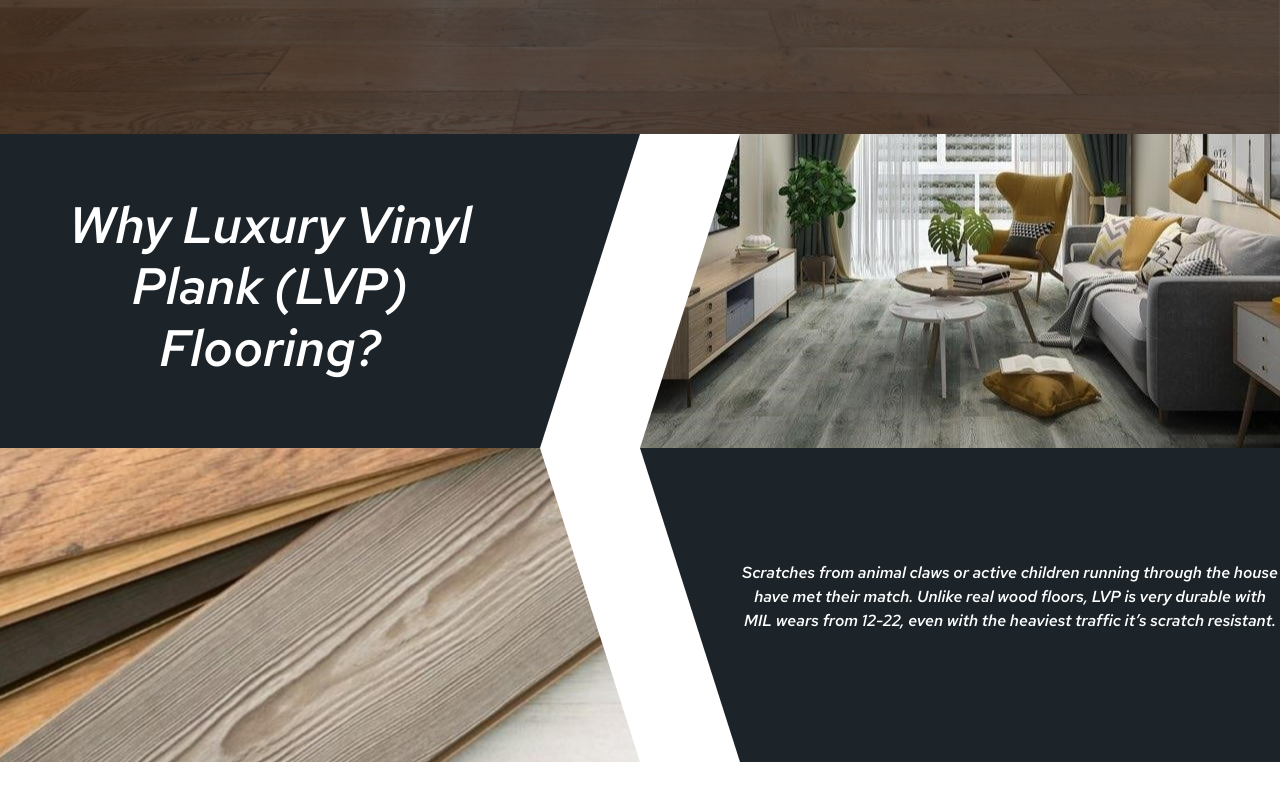
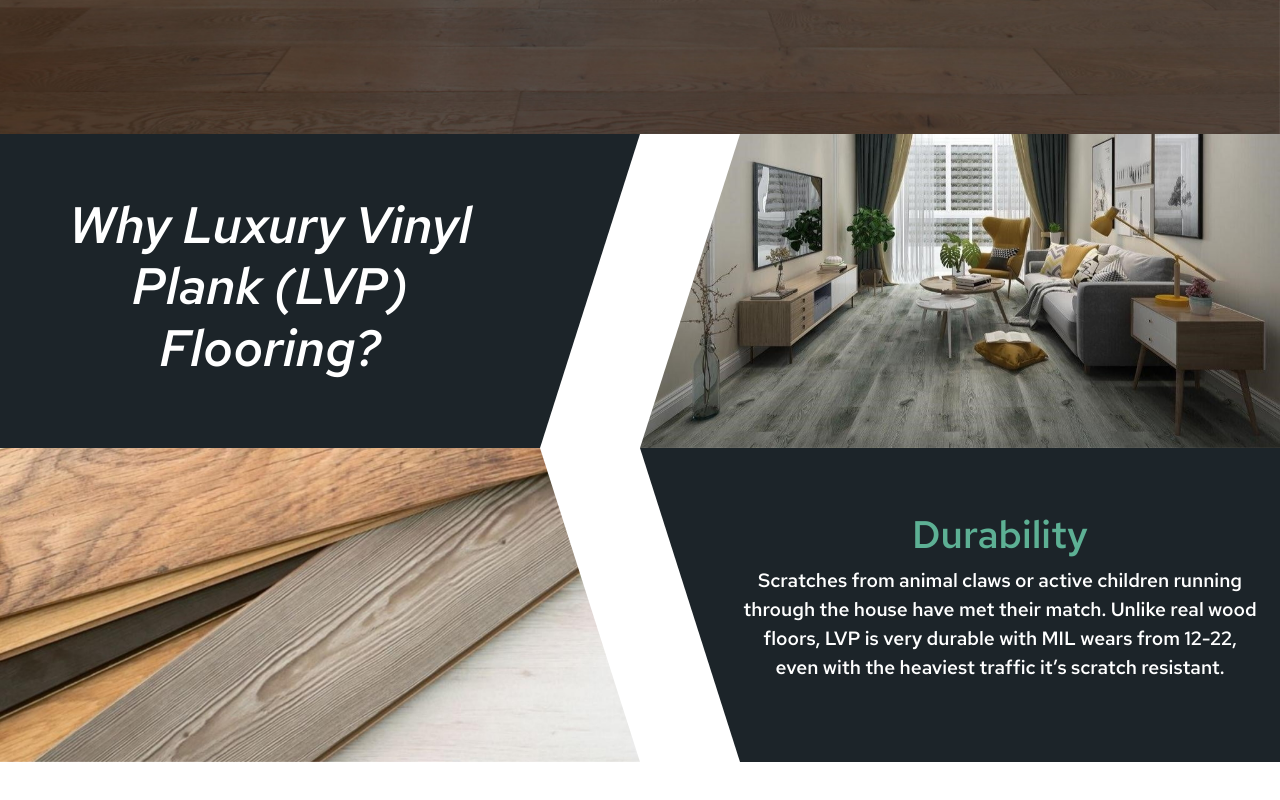
Before and after one commit to rmbass3/overstock_app, a React (Create React App) app: page / in a window 1280 px wide. Shown: the part 866-1666 px from the top of the page. Built offline with nearby package versions, Linux system fonts and the light colour scheme.

Commit message:
Parallax and animations

```diff
--- a/src/App.css
+++ b/src/App.css
@@ -182,21 +182,29 @@
 
 .home-trans1 .trans1-text {
   color: white;
-  font-family: RedHatItalics;
+  font-family: RedHatMedium;
   text-align: center;
+  font-size: clamp(15px, 1.5vw, 30px);
+  padding-right: 20px;
 }
 
-
+.home-trans1 .trans1-title-text {
+  color: var(--logo-color);
+  font-family: RedHatMedium;
+  text-align: center;
+  font-size: clamp(30px, 3vw, 60px);
+  padding-right: 20px;
+}
 
 .home-trans1 .trans1-img-right-container {
-  background-image: url("../src/imgs/trans1-img-right.jpg");
+  /* background-image: url("../src/imgs/trans1-img-right.jpg"); */
+  /* background-repeat: no-repeat;
+  background-position: center;
+  height: 314px; */
 }
 
 .home-trans1 .trans1-img-left-container {
   background-image: url("../src/imgs/trans1-img-left.jpg");
-}
-
-.home-trans1 .trans1-img-right-container, .home-trans1 .trans1-img-left-container {
   background-repeat: no-repeat;
   background-position: center;
   height: 314px;
@@ -208,6 +216,8 @@
   border-style: solid;
   border-width: 314px 100px 0 0;
   border-color: #ffffff transparent transparent transparent;
+  position: relative;
+  z-index: 3;
 }
 
 .triangle-right-bottom {
@@ -218,7 +228,7 @@
   border-color: transparent transparent #ffffff transparent;
   line-height: 0px;
   position: relative;
-  z-index: 1;
+  z-index: 3;
   margin-left: auto;
 }
 
@@ -229,6 +239,8 @@
   border-width: 0 100px 314px 0;
   border-color: transparent #ffffff transparent transparent;
   margin-left: auto;
+  position: relative;
+  z-index: 3;
 }
 
 .triangle-left-bottom {
@@ -237,6 +249,8 @@
   border-style: solid;
   border-width: 314px 0 0 100px;
   border-color: transparent transparent transparent #ffffff;
+  position: relative;
+  z-index: 3;
 }
 /* Breakpoints */
 @media only screen and (max-width: 340px) {
--- a/src/components/HomeTransition.js
+++ b/src/components/HomeTransition.js
@@ -1,13 +1,31 @@
 import React from "react";
-import img1 from "../imgs/trans1-img-right.png"
+import { ParallaxBanner } from 'react-scroll-parallax';
+import Radium, {StyleRoot} from "radium";
+import { slideInLeft, slideInRight } from "react-animations";
+import trans1img1 from '../imgs/trans1-img-right.jpg'
+import trans1img2 from '../imgs/trans1-img-left.jpg'
+
+const styles = {
+  slideInLeft: {
+    animation: 'x 1s',
+    animationName: Radium.keyframes(slideInLeft, 'slideInLeft')
+  },
+
+  slideInRight: {
+    animation: 'x 1s',
+    animationName: Radium.keyframes(slideInRight, 'slideInRight')
+  }
+}
 
 function HomeTransition(props) {
   return (
     <div className="home-trans1">
+      <StyleRoot>
         <div className="trans1-container">
           <div className="row row-cols-1 row-cols-md-2 gx-0">
-          <div className="col trans1-text-col">
-            <div className="trans1-box-left">
+            <div className="col col order-1 order-md-1 trans1-text-col"
+            style={styles.slideInLeft}>
+              <div className="trans1-box-left p-3 p-md-0">
                 <div className="container trans1-title-container">
                   <h3 className="trans1-title">
                     Why Luxury Vinyl <br/>
@@ -15,33 +33,59 @@ function HomeTransition(props) {
                     Flooring?
                   </h3>
                 </div>
-              <div className="triangle-right-bottom"/>
+                <div className="triangle-right-bottom d-none d-md-block"/>
               </div>
             </div>
-          <div className="col trans1-img-col">
-            <div className="trans1-img-right-container">
-              <div className="triangle-left-top"/>
-            </div>
+            <div className="col col order-2 order-md-2 trans1-img-col">
+              <ParallaxBanner
+                className="parallax-trans1-right"
+                layers={[
+                  {
+                    image: trans1img1,
+                    amount: 0.5
+                  }
+                ]}
+                style={{
+                  height: '314px'
+                }}
+              >
+              <div className="triangle-left-top d-none d-md-block"/>
+              </ParallaxBanner>
             </div>
           </div>
           <div className="row row-cols-1 row-cols-md-2 gx-0">
-          <div className="col trans1-img-col">
-            <div className="trans1-img-left-container">
-              <div className="triangle-right-top"/>
+            <div className="col order-2 order-md-1 trans1-img-col">
+            <ParallaxBanner
+                className="parallax-trans1-right"
+                layers={[
+                  {
+                    image: trans1img2,
+                    amount: 0.5
+                  }
+                ]}
+                style={{
+                  height: '314px'
+                }}
+              >
+                <div className="triangle-right-top d-none d-md-block"/>
+              </ParallaxBanner>
             </div>
-          </div>
-          <div className="col trans1-text-col">
-            <div className="trans1-box-right">
-              <div className="triangle-left-bottom"/>
+            <div className="col order-1 order-md-2 trans1-text-col">
+              <div className="trans1-box-right p-3 p-md-0">
+                <div className="triangle-left-bottom d-none d-md-block"/>
                 <div className="container trans1-text-container">
+                  <h4 className="trans1-title-text">
+                    Durability
+                  </h4>
                   <p className="trans1-text">
-                  Scratches from animal claws or active children running through the house have met their match. Unlike real wood floors, LVP is very durable with MIL wears from 12-22, even with the heaviest traffic it’s scratch resistant.
+                    Scratches from animal claws or active children running through the house have met their match. Unlike real wood floors, LVP is very durable with MIL wears from 12-22,  even with the heaviest traffic it’s scratch resistant.
                   </p>
                 </div>
               </div>
             </div>
           </div>
         </div>
+      </StyleRoot>
     </div>
   )
 }
```
Lines whose indentation alone changed are shown as unchanged.
